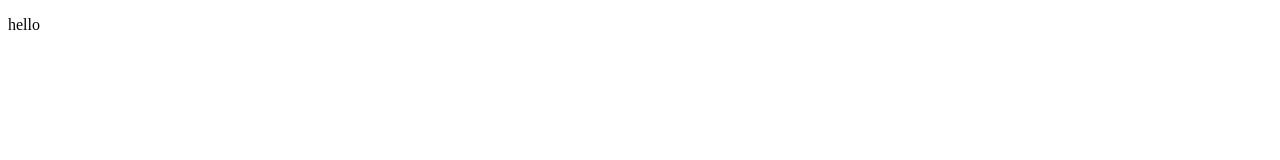
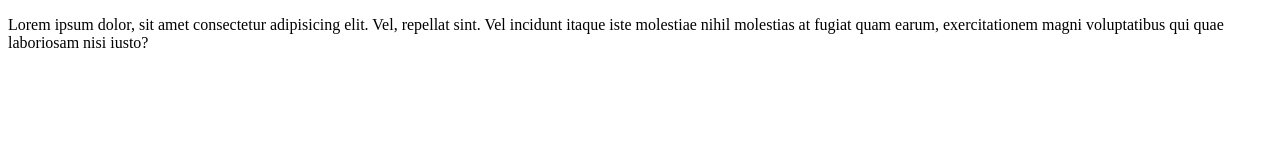
Before and after one commit to anshulshakya0605/InterviewJavaScript, a plain HTML site: page index.html in a window 1280 px wide. Drawn offline with Linux system fonts and the light colour scheme.

Commit message:
add bootstrap

```diff
--- a/index.html
+++ b/index.html
@@ -6,6 +6,12 @@
     <title>Document</title>
 </head>
 <body>
-    <div><p>hello</p></div>
+    <div class="container">
+        <div class="row">
+            <div class="col-md-12">
+                <p>Lorem ipsum dolor, sit amet consectetur adipisicing elit. Vel, repellat sint. Vel incidunt itaque iste molestiae nihil molestias at fugiat quam earum, exercitationem magni voluptatibus qui quae laboriosam nisi iusto?</p>
+            </div>
+        </div>
+    </div>
 </body>
 </html>
```
